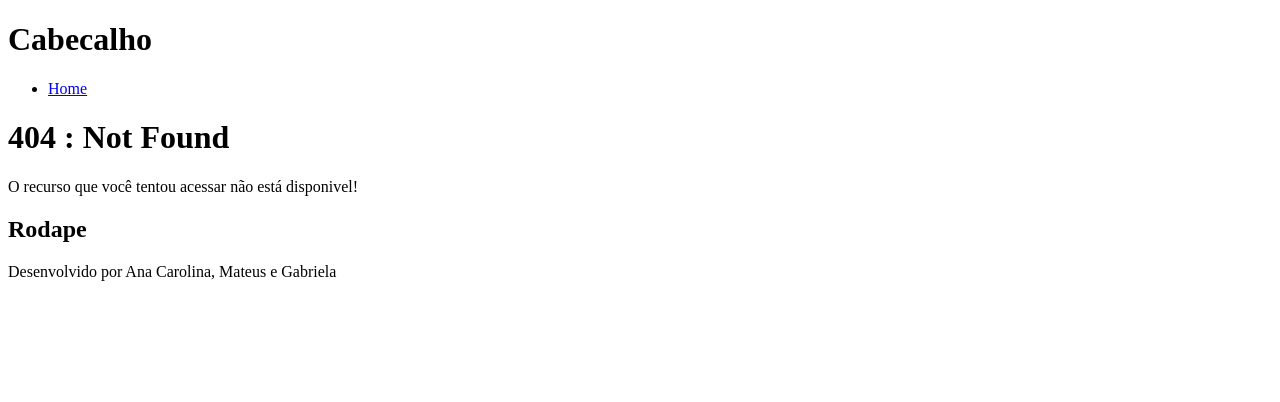
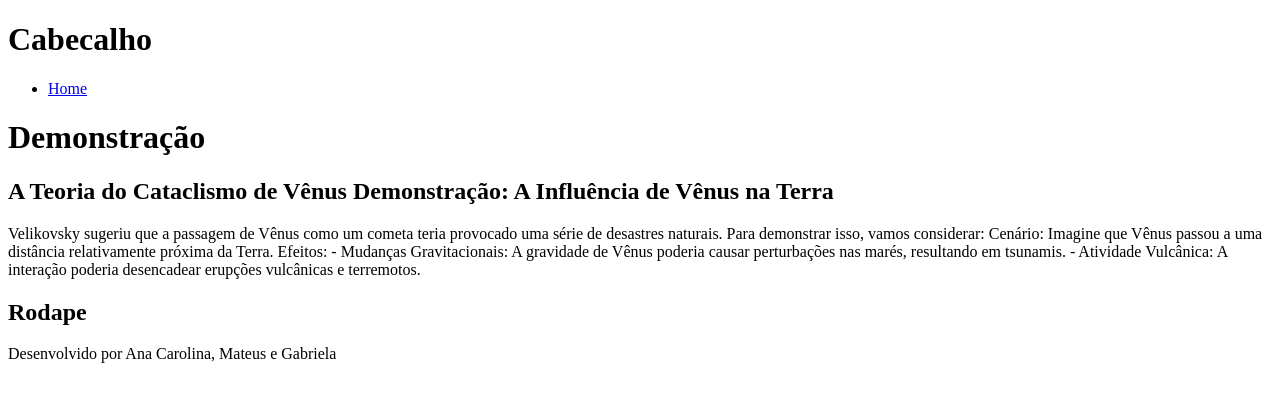
Before and after one commit to anacarolcg0/CP5, a Next.js app in the folder cp5/: page /demonstracao in a window 1280 px wide. Before the commit this address had no page. Shown: the top 402 px of the page. Built offline with nearby package versions, Linux system fonts and the light colour scheme.

Commit message:
adicionando conteudo na página e importando cabeçalho e rodape

```diff
--- /dev/null
+++ b/cp5/src/app/demonstracao/page.tsx
@@ -0,0 +1,19 @@
+import Cabecalho from "@/components/Cabecalho/Cabecalho"
+import Rodape from "@/components/Rodape/Rodape"
+
+export default function Demonstracao() {
+    return (
+        <div>
+            <h1>Demonstração</h1>
+            <h2>A Teoria do Cataclismo de Vênus
+                Demonstração: A Influência de Vênus na Terra</h2>
+            <p>
+            Velikovsky sugeriu que a passagem de Vênus como um cometa teria provocado uma série de desastres naturais. Para demonstrar isso, vamos considerar:
+            Cenário: Imagine que Vênus passou a uma distância relativamente próxima da Terra.
+            Efeitos:
+            - Mudanças Gravitacionais: A gravidade de Vênus poderia causar perturbações nas marés, resultando em tsunamis.
+            - Atividade Vulcânica: A interação poderia desencadear erupções vulcânicas e terremotos.
+            </p>
+        </div>
+    )
+}
```
